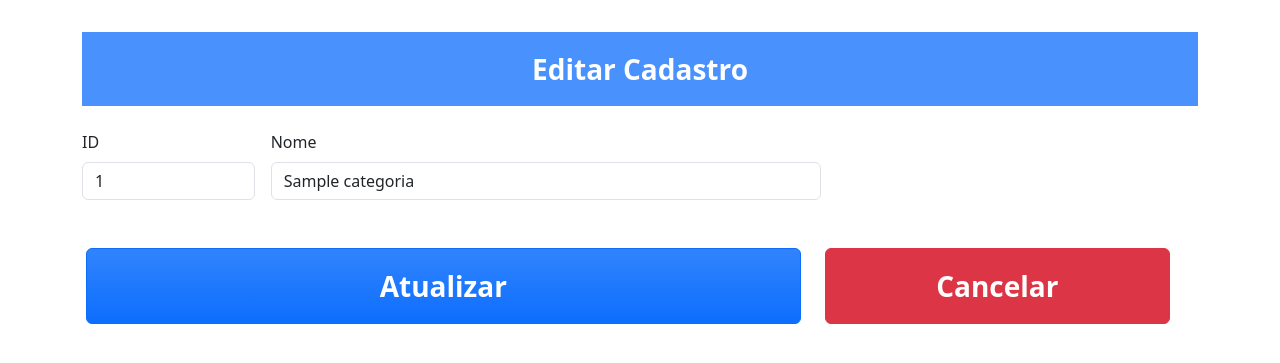
After one commit to oJaciel/comparador_precos, a PHP site: page /categoria/editar.php?id=1 in a window 1280 px wide. The commit adds this page. Shown: the top 363 px of the page. Run offline with PHP 8.4, Linux system fonts and the light colour scheme; tables that the repository leaves empty hold one stand-in row (values such as "Sample post").

Commit message:
Adição Funcionalidade Editar + Melhorias
Adição da funcionalidade de editar categoria, funcionando através de outro arquivo.
Verificando possibilidade de editar arquivos via Modal, no próprio arquivo listar.php, assim como é feito com os cadastros (já tentei de algumas formas mas não deu totalmente certo / Modal de Editar já está ffeito no arquivo).
Organização dos Modal em pasta dedicada, na pasta 'assets'. Chamando através de 'include' no arquivo listar.php.

```diff
--- /dev/null
+++ b/views/categoria/editar.php
@@ -0,0 +1,81 @@
+<!DOCTYPE html>
+<html lang="en">
+
+<head>
+    <meta charset="UTF-8">
+    <meta name="viewport" content="width=device-width, initial-scale=1.0">
+    <title>Editar Categoria</title>
+    <link href="https://cdn.jsdelivr.net/npm/bootstrap@5.3.2/dist/css/bootstrap.min.css" rel="stylesheet" integrity="sha384-T3c6CoIi6uLrA9TneNEoa7RxnatzjcDSCmG1MXxSR1GAsXEV/Dwwykc2MPK8M2HN" crossorigin="anonymous">
+</head>
+
+<?php
+include '../../conexao.php';
+
+if ($_SERVER["REQUEST_METHOD"] == "POST") {
+    $id = $_POST['id'];
+    $nome = $_POST['nome'];
+
+
+    $sql = "UPDATE Categoria SET  nome='$nome'  WHERE id=$id";
+
+    if ($conexao->query($sql) === TRUE) {
+        header("Location: listar.php");
+    } else {
+        echo "Erro ao atualizar: " . $conexao->error;
+    }
+} else {
+    $id = $_GET['id'];
+    $sql = "SELECT id, nome FROM categoria WHERE id= '$id'";
+    $result = $conexao->query($sql);
+    if ($result->num_rows > 0) {
+        $categoria = $result->fetch_assoc();
+    } else {
+        echo "Essa categoria não existe";
+        exit;
+    }
+}
+
+
+$conexao->close();
+?>
+
+<body>
+
+    <div class="container mt-3 pt-3">
+        <form action="editar.php" method="post" class="row g-3">
+
+            <div class="col-12">
+                <div class="bg-primary opacity-75 p-3 text-center mb-2 text-white fw-bolder fs-3">
+                    Editar Cadastro
+                </div>
+            </div>
+
+            <div class="col-2">
+                <label for="id" class="form-label">ID</label>
+                <input type="text" class="form-control" name="id" id="id" value="<?= $categoria['id']; ?>" readonly>
+            </div>
+
+
+            <div class="col-6">
+                <label for="nome" class="form-label">Nome</label>
+                <input type="text" class="form-control" name="nome" id="nome" placeholder="Insira o nome" value="<?= $categoria['nome']; ?>" required>
+            </div>
+
+
+            <div class="row">
+                <div class="col-md-8">
+                    <input type="submit" value="Atualizar" class="btn btn-primary w-100 bg-gradient p-3 text-center mb-2 mt-5 text-white fw-bolder fs-3" id="button"></input>
+                </div>
+
+                <div class="col-md-4">
+                    <a type="button" href="listar.php" class="btn btn-danger w-100 p-3 text-center mb-2 mt-5 text-white fw-bolder fs-3" id="button">Cancelar</a>
+                </div>
+            </div>
+
+        </form>
+
+</body>
+
+<script src="https://cdn.jsdelivr.net/npm/bootstrap@5.3.2/dist/js/bootstrap.bundle.min.js" integrity="sha384-C6RzsynM9kWDrMNeT87bh95OGNyZPhcTNXj1NW7RuBCsyN/o0jlpcV8Qyq46cDfL" crossorigin="anonymous"></script>
+
+</html>
```
Also changed, not shown: assets/modal/modal_categoria.php (added, +65 -0 lines), views/categoria/listar.php (+5 -31 lines).
